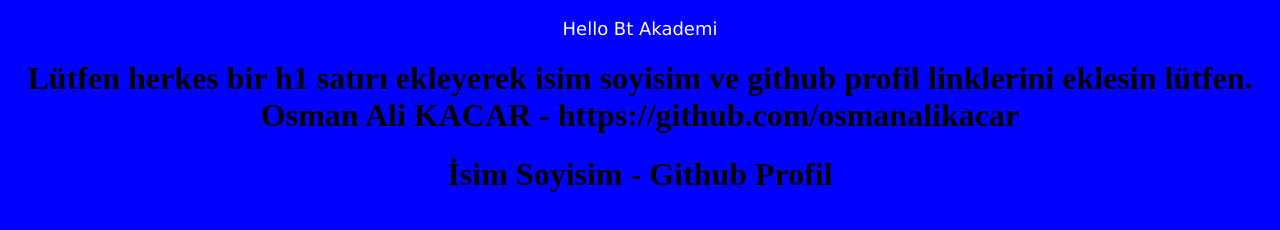
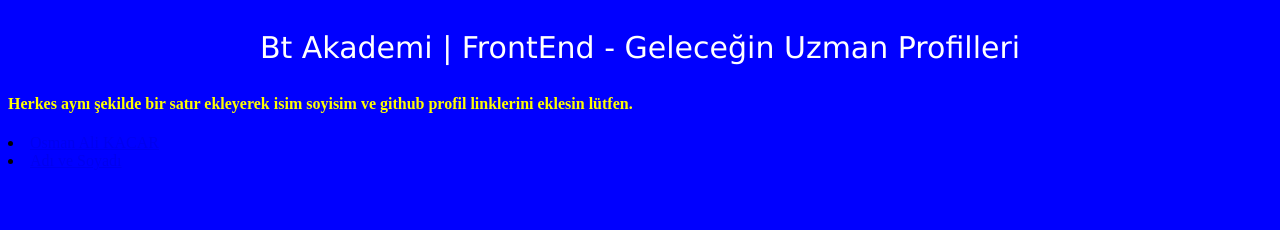
Before and after one commit to eliff1998/BT-Akademi, a plain HTML site: page index.html in a window 1280 px wide. Drawn offline with Linux system fonts and the light colour scheme.

Commit message:
Update index.html
İşlemlerinizi bekliyorum :)

Co-Authored-By: Derya Uludağ <77250895+dheriau@users.noreply.github.com>

```diff
--- a/index.html
+++ b/index.html
@@ -9,22 +9,26 @@
         /**Burası stil ayarları için ayrılan bölüm**/
         p {
             font-family: 'Lucida Sans', 'Lucida Sans Regular', 'Lucida Grande', 'Lucida Sans Unicode', Geneva, Verdana, sans-serif;
-            font-size: large;
-            color: white;
+            font-size:30px;
+            color:white;
             text-align: center;
         }
         h1 {
-            color: black;
-            text-align: center;
+            color:gray;
         }
+        h4 {
+            color: yellow;
+        }
+       /* #anakutu{
+            border-radius: 7px;
+        }*/
     </style>
     <script>//Burası javascript için ayrılan bölüm</script>
 </head>
 <body bgcolor="blue">
-    <p>Hello Bt Akademi</p>
-    <h1>Lütfen herkes bir h1 satırı ekleyerek isim soyisim ve github profil linklerini eklesin lütfen.
-        <br>Osman Ali KACAR - https://github.com/osmanalikacar
-    </h1>
-    <h1>İsim Soyisim - Github Profil</h1>
+    <p>Bt Akademi | FrontEnd - Geleceğin Uzman Profilleri</p>
+    <h4>Herkes aynı şekilde bir satır ekleyerek isim soyisim ve github profil linklerini eklesin lütfen.</h4>
+    <li><a href="https://github.com/osmanalikacar" target="_blank">Osman Ali KACAR</a></li>
+    <li><a href="#" target="_blank">Adı ve Soyadı</a></li>
 </body>
 </html>
```
